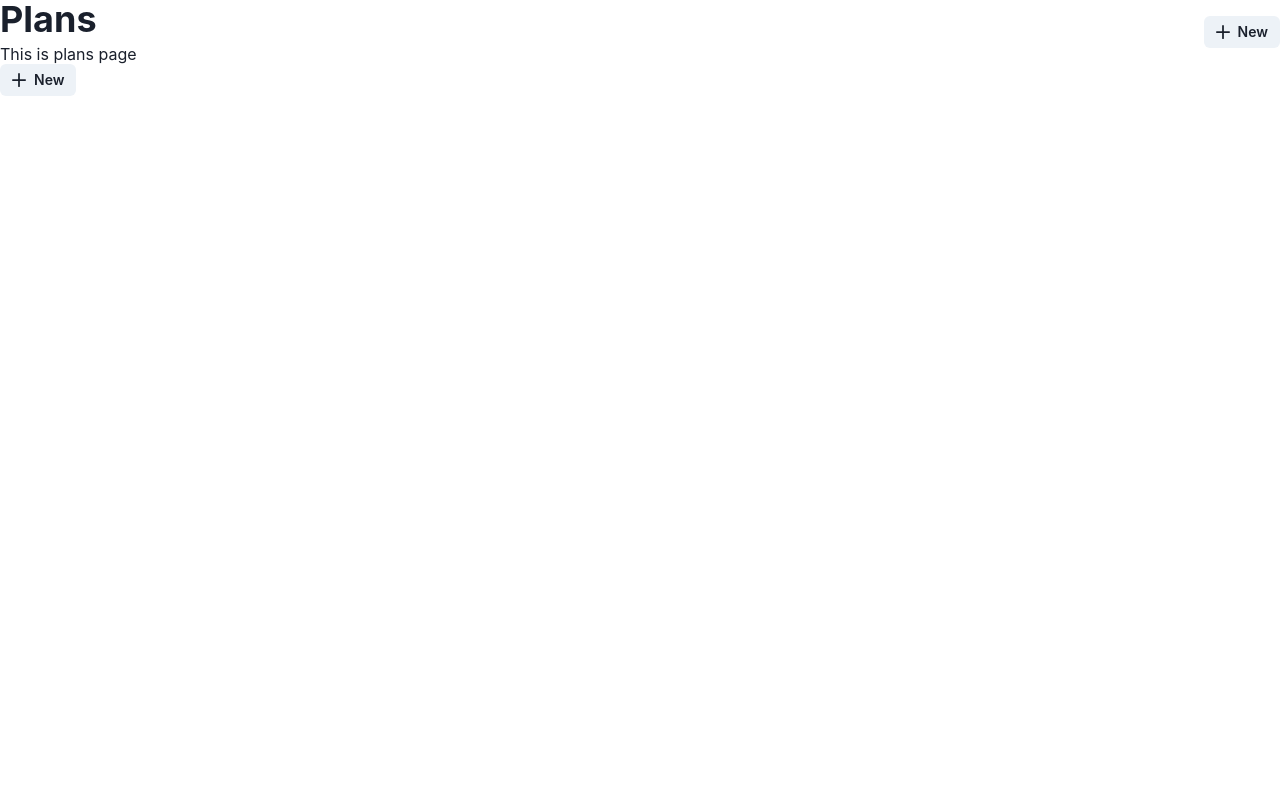
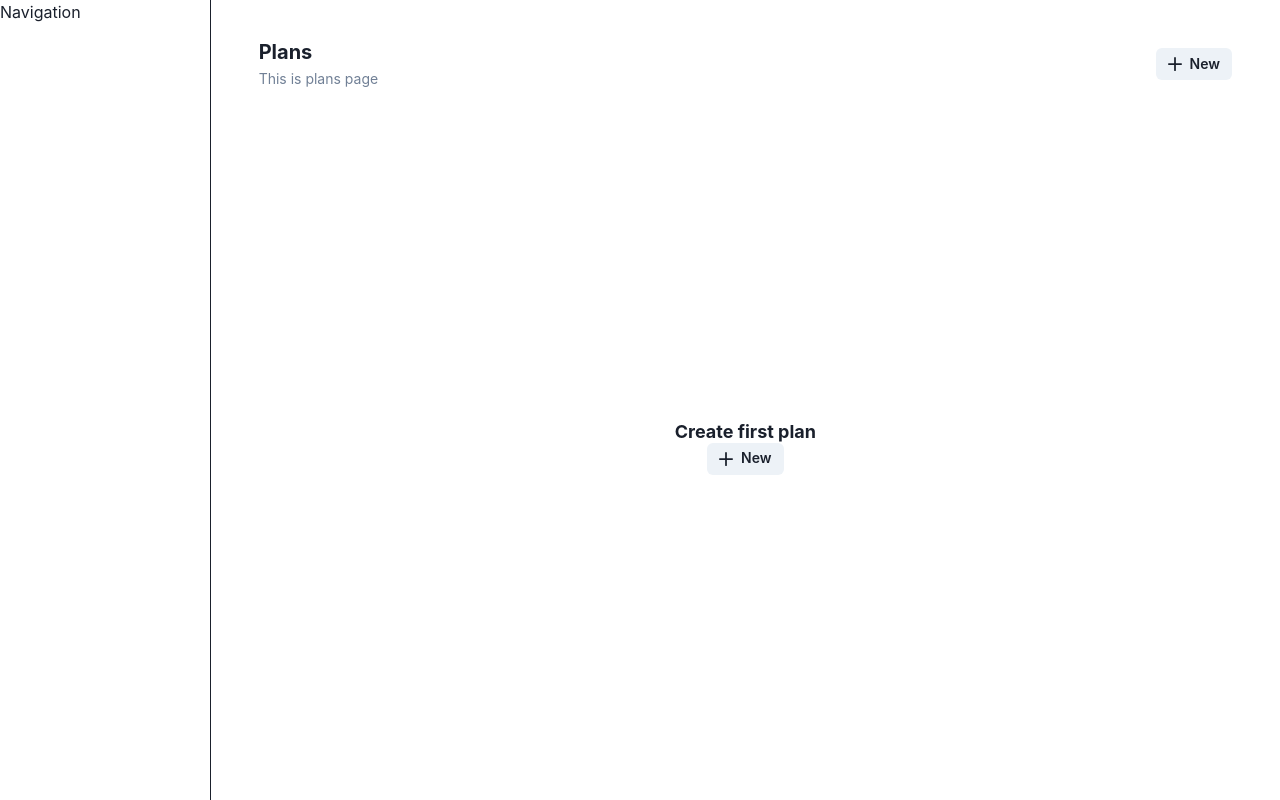
Before and after one commit to miki-matsumoto/features, a Next.js app in the folder apps/web/: page /1/plans in a window 1280 px wide. Built offline with nearby package versions, Linux system fonts and the light colour scheme.

Commit message:
Fix lint

```diff
--- a/apps/web/src/components/PageHeader/index.tsx
+++ b/apps/web/src/components/PageHeader/index.tsx
@@ -1,4 +1,4 @@
-import { Box, Heading, Text } from "@chakra-ui/react";
+import { Box, Heading, VStack, Text } from "@chakra-ui/react";
 import { ReactNode } from "react";
 
 type Props = {
@@ -20,8 +20,14 @@ export const PageHeader = ({
     alignItems="center"
   >
     <Box>
-      <Heading>{title}</Heading>
-      {description && <Text>{description}</Text>}
+      <VStack spacing={1} align="stretch">
+        <Heading fontSize="xl">{title}</Heading>
+        {description && (
+          <Text fontSize="sm" color="gray.500">
+            {description}
+          </Text>
+        )}
+      </VStack>
     </Box>
     <Box>{rightAlignedComponent && rightAlignedComponent}</Box>
   </Box>
--- /dev/null
+++ b/apps/web/src/layouts/AppsLayout.tsx
@@ -0,0 +1,17 @@
+import { ReactElement } from "react";
+import { Box, Flex } from "@chakra-ui/react";
+
+type LayoutProps = Required<{
+  readonly children: ReactElement;
+}>;
+
+export const AppsLayout = ({ children }: LayoutProps) => (
+  <Flex>
+    <Box w="256px" borderRight="1px" h="100vh">
+      Navigation
+    </Box>
+    <Box w="full" h="100vh" px={12} pt={8}>
+      {children}
+    </Box>
+  </Flex>
+);
--- /dev/null
+++ b/apps/web/src/layouts/index.ts
@@ -0,0 +1 @@
+export { AppsLayout } from "./AppsLayout";
--- a/apps/web/src/pages/[project_id]/plans/index.tsx
+++ b/apps/web/src/pages/[project_id]/plans/index.tsx
@@ -1,13 +1,16 @@
-import { Box, Button, useDisclosure } from "@chakra-ui/react";
+import { Box, Button, useDisclosure, Flex, Heading } from "@chakra-ui/react";
 import { AddIcon } from "@chakra-ui/icons";
-import { NextPage } from "next";
+import { NextPageWithLayout } from "next";
 import { PageHeader } from "../../../components/PageHeader";
+import { AppsLayout } from "../../../layouts";
 
-const Plans: NextPage = () => {
+const HEADER_HEIGHT = 64;
+
+const Plans: NextPageWithLayout = () => {
   const { onOpen } = useDisclosure();
 
   return (
-    <Box>
+    <Box h="full">
       <PageHeader
         title="Plans"
         description="This is plans page"
@@ -17,9 +20,13 @@ const Plans: NextPage = () => {
           </Box>
         }
       />
-      <Box>
+      <Flex
+        h={`calc(100% - ${HEADER_HEIGHT}px)`}
+        justifyContent="center"
+        alignItems="center"
+      >
         <PlanEmptyState handleClick={onOpen} />
-      </Box>
+      </Flex>
     </Box>
   );
 };
@@ -31,9 +38,12 @@ const AddPlanButton = ({ handleClick }: { handleClick: () => void }) => (
 );
 
 const PlanEmptyState = ({ handleClick }: { handleClick: () => void }) => (
-  <Box>
+  <Box textAlign="center">
+    <Heading fontSize="lg">Create first plan</Heading>
     <AddPlanButton handleClick={handleClick} />
   </Box>
 );
 
+Plans.getLayout = (page) => <AppsLayout>{page}</AppsLayout>;
+
 export default Plans;
--- a/apps/web/src/pages/_app.tsx
+++ b/apps/web/src/pages/_app.tsx
@@ -1,7 +1,7 @@
-import type { AppProps } from "next/app";
 import type { Session } from "next-auth";
 import { SessionProvider } from "next-auth/react";
 import { ChakraProvider, extendTheme, withDefaultSize } from "@chakra-ui/react";
+import type { AppPropsWithLayout } from "next/app";
 
 const theme = extendTheme(
   {
@@ -26,11 +26,13 @@ const theme = extendTheme(
 export default function MyApp({
   Component,
   pageProps: { session, ...pageProps },
-}: AppProps<{ session: Session }>) {
+}: AppPropsWithLayout<{ session: Session }>) {
+  const getLayout = Component.getLayout ?? ((page) => page);
+
   return (
     <ChakraProvider theme={theme}>
       <SessionProvider session={session}>
-        <Component {...pageProps} />
+        {getLayout(<Component {...pageProps} session={session} />)}
       </SessionProvider>
     </ChakraProvider>
   );
--- a/apps/web/tsconfig.json
+++ b/apps/web/tsconfig.json
@@ -13,7 +13,11 @@
     "resolveJsonModule": true,
     "isolatedModules": true,
     "jsx": "preserve",
-    "incremental": true
+    "incremental": true,
+    "baseUrl": "./",
+    "paths": {
+      "src/*": ["./src/*"]
+    }
   },
   "include": ["next-env.d.ts", "**/*.ts", "**/*.tsx"],
   "exclude": ["node_modules"]
```
Also changed, not shown: apps/web/src/types/index.d.ts (added, +15 -0 lines).
